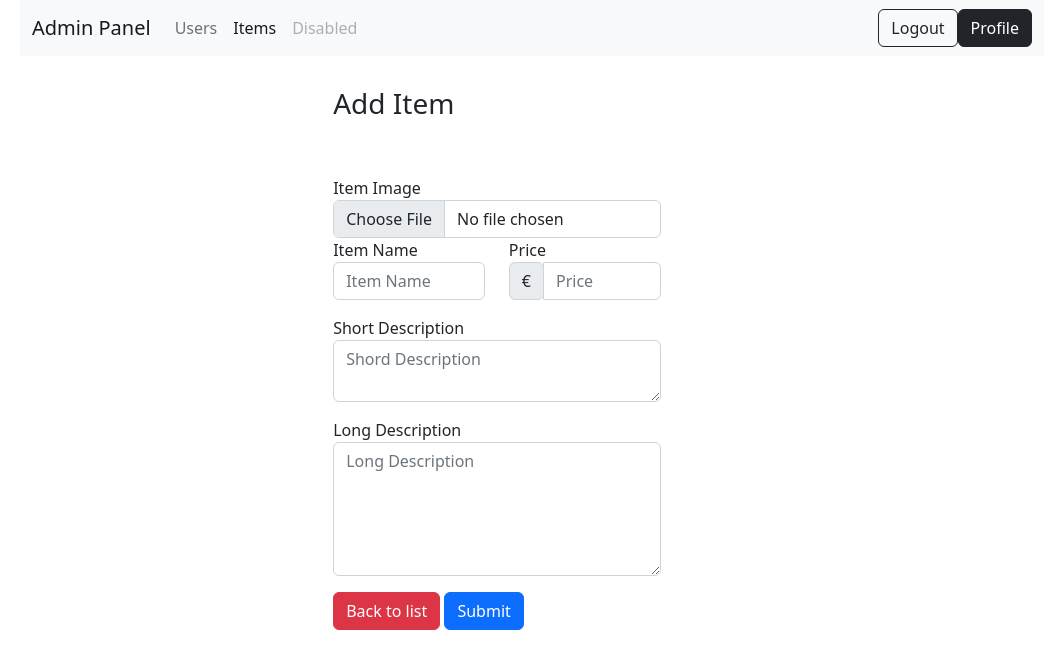
After one commit to romeJG/final-project-for-IT0049, a CodeIgniter app: page /database/admin/addItem/ in a window 1280 px wide. The commit adds this page. Shown: the top 669 px of the page, without its empty margins (108-1171 px from the left). Run offline with CodeIgniter, Linux system fonts and the light colour scheme; a user stored in the database is signed in; some libraries are stand-ins or nearby versions.

Commit message:
Admiin items panel
- Items can now be viewed
- Items can now be added
- Show all/active/inactive items

```diff
--- a/application/controllers/Admin.php
+++ b/application/controllers/Admin.php
@@ -8,7 +8,7 @@ class Admin extends CI_Controller
         //never load libraries or models in here.
         parent::__construct();
         $this->load->helper(array('form', 'url'));
-        $this->load->library(array('form_validation', 'session'));
+        $this->load->library(array('form_validation', 'session', 'upload', 'image_lib'));
         $this->load->model('admin_model');
     }
     public function index()
@@ -26,10 +26,12 @@ class Admin extends CI_Controller
         //gets the admin name and put it into a session.
         $adminName = $this->admin_model->getAdminName($adminEmail);
         $this->session->set_userdata(array('name' => $adminName));
+
         //loads the body of the admin home
         $data['users'] = $this->admin_model->getUsers();
         $this->load->view('admin/admin_home_view', $data);
     }
+
     //will kill the session of the admin
     public function killsess()
     {
@@ -58,19 +60,15 @@ class Admin extends CI_Controller
     }
     public function processEdit($id)
     {
-        //load database for checking if email is unique
         $this->load->database();
 
-        //set validatio rules
+        //set validation rules for inputs set_rules('nameInHTML', Error masage name to show, rules)
         $this->form_validation->set_rules('firstName', 'First Name', 'required');
         $this->form_validation->set_rules('lastName', 'Last Name', 'required');
-
         $this->form_validation->set_rules('email', 'Email', 'required');
         $this->form_validation->set_rules('number', 'Number', 'required|numeric');
-
         $this->form_validation->set_rules('birthday', 'Birthday', 'required');
         $this->form_validation->set_rules('gender', 'Gender', 'required');
-
         $this->form_validation->set_rules('address', 'Address', 'required');
 
 
@@ -80,28 +78,27 @@ class Admin extends CI_Controller
             $this->editUser($id);
         } else {
 
-            //Get form values
+            //Get form input values in the HTML
             // $this->input->post('atr NAME NG INPUT');
             $firstName = $this->input->post('firstName');
             $lastName = $this->input->post('lastName');
-
             $email = $this->input->post('email');
             $number = "63" . $this->input->post('number');
-
             $birthday = $this->input->post('birthday');
             $gender = $this->input->post('gender');
-
             $address = $this->input->post('address');
-            //insert user to users table and get id
-            $user['firstname'] = $firstName;
-            $user['lastname'] = $lastName;
-            $user['address'] = $address;
-            $user['number'] = $number;
-            $user['email'] = $email;
-            $user['gender'] = $gender;
-            $user['birthday'] = $birthday;
+            $user = array(
+                'firstname' => $firstName,
+                'lastname' => $lastName,
+                'address' => $address,
+                'number' => $number,
+                'email' => $email,
+                'gender' => $gender,
+                'birthday' => $birthday
+            );
             $this->admin_model->editUser($id, $user);
 
+            //setup the views
             $data['title'] = "Success | Admin";
             $data['active'] = "user";
             $data['user'] = $this->admin_model->getUser($id);
@@ -134,9 +131,81 @@ class Admin extends CI_Controller
         $this->load->view('admin/include/admin_nav_view', $data);
         $this->load->view('admin/confirm_delete_view', $data);
     }
-    public function processDelete($id)
+    public function processDeleteUser($id)
     {
         $this->admin_model->delete($id);
         $this->index();
     }
+
+    public function items($show)
+    {
+
+        $adminEmail = $this->session->userdata('email');
+        //redirect you home if you have no email in the session.
+        if (!$adminEmail) {
+            redirect('login');
+        }
+        $data['title'] = "Items | Admin";
+        $data['active'] = "items";
+        $this->load->view('admin/admin_header_view', $data);
+        $this->load->view('admin/include/admin_nav_view', $data);
+
+        //gets the items
+        $data['items'] = $this->admin_model->getItems($show);
+        $this->load->view('admin/admin_items_view', $data);
+    }
+    public function addItem()
+    {
+        $this->load->database();
+        $adminEmail = $this->session->userdata('email');
+        //redirect you home if you have no email in the session.
+        if (!$adminEmail) {
+            redirect('login');
+        }
+        $data['title'] = "Add Item | Admin";
+        $data['active'] = "items";
+        $this->load->view('admin/admin_header_view', $data);
+        $this->load->view('admin/include/admin_nav_view', $data);
+        $this->load->view('admin/admin_add_item_view');
+    }
+    public function processAddItem()
+    {
+        // Set configuration for the upload library
+        $image_config['upload_path'] = './uploads/images/';
+        $image_config['allowed_types'] = 'gif|jpg|png|jpeg|bmp';
+        //$config['max_size'] = '10000';
+        //$config['max_width'] = '10240';
+        //$config['max_height'] = '7680';
+        //$config['encrypt_name'] = TRUE;
+        $this->upload->initialize($image_config);
+
+        //Set form validation rules
+        $this->form_validation->set_rules('name', 'Item Name', 'required|is_unique[items.name]', array('is_unique' => 'This Item name already exists.'));
+        $this->form_validation->set_rules('price', 'Item Price', 'required|numeric');
+        $this->form_validation->set_rules('short_description', 'Item Short Description', 'required');
+        $this->form_validation->set_rules('description', 'Item Description', 'required');
+        //Run the form validation
+        if ($this->form_validation->run() == FALSE) {
+            $this->addItem();
+        } else {
+            //Upload image
+
+            if ($this->upload->do_upload('image')) {
+                $image_data = $this->upload->data();
+            } else {
+                $image_data['file_name'] = "wala ihh";
+            }
+            // Get the form data
+            $data = array(
+                'name' => $this->input->post('name'),
+                'price' => $this->input->post('price'),
+                'short_description' => $this->input->post('short_description'),
+                'description' => $this->input->post('description'),
+                'image' => $image_data['file_name']
+            );
+            $this->admin_model->saveItem($data);
+
+            $this->items("all");
+        }
+    }
 }
--- a/application/controllers/Home.php
+++ b/application/controllers/Home.php
@@ -14,12 +14,12 @@ class Home extends CI_Controller
 
     public function index()
     {
+        $this->redirectIfSessExist();
         $data['title'] = "Lukso Wands";
         $data['active'] = "home";
         $this->load->view('include/header_view', $data);
         $this->load->view('include/navbar_view', $data);
         $this->load->view('home_view');
-        $this->redirectIfSessExist();
     }
     public function redirectIfSessExist()
     {
--- a/application/models/Admin_model.php
+++ b/application/models/Admin_model.php
@@ -60,4 +60,24 @@ class Admin_model extends CI_Model
         $this->db->where($where);
         $this->db->delete('users');
     }
+    //gets the full table
+    public function getItems($show)
+    {
+        if ($show == "all") {
+            return $this->db->get('items')->result();
+        } else if ($show == "active") {
+            $where = array('is_active' => 1);
+            return $this->db->get_where('items', $where)->result();
+        } else if ($show == "inactive") {
+            $where = array('is_active' => 0);
+            return $this->db->get_where('items', $where)->result();
+        } else {
+            return $this->db->get('items')->result();
+        }
+    }
+
+    public function saveItem($data)
+    {
+        $this->db->insert('items', $data);
+    }
 }
--- /dev/null
+++ b/application/views/admin/admin_add_item_view.php
@@ -0,0 +1,68 @@
+<link rel="stylesheet" href="<?= base_url('assets/css/admin_home.css'); ?>">
+<div class="body">
+
+    <link rel="stylesheet" href="<?= base_url('assets/css/admin_home.css'); ?>">
+    <div class="row">
+        <div class="col-md-3"></div>
+        <div class="col-md-5">
+            <h3>Add Item</h3>
+        </div>
+    </div>
+    <div class="row">
+        <div class="col-md-3"></div>
+
+        <div class="col-md-5">
+            <?php echo form_open_multipart('Admin/processAddItem'); ?>
+            <form name="editForm" autocomplete="off">
+                <br>
+                <br>
+                <?php
+                if (validation_errors()) {
+                ?>
+                    <div class="alert alert-danger">
+                        <?php echo validation_errors(); ?>
+                    </div>
+                <?php
+                } ?>
+
+                <div class="row">
+                    <div class="col-mb-3">
+                        <label for="prod_name">Item Image</label>
+                        <input type="file" class="form-control" id="image" name="image">
+                    </div>
+                </div>
+
+                <div class="row">
+                    <div class="mb-3 col">
+                        <label for="prod_name">Item Name</label>
+                        <input type="text" autocomplete="off" class="form-control" id="name" name="name" placeholder="Item Name" value="<?php echo set_value('name'); ?>">
+                    </div>
+                    <div class="mb-3 col">
+                        <label for="prod_name">Price</label>
+                        <div class="input-group">
+                            <div class="input-group-prepend">
+                                <span class="input-group-text" id="inputGroup-sizing-default">€</span>
+                            </div>
+                            <input id="number" autocomplete="off" placeholder="Price" type="price" name="price" class="number form-control" aria-label="Default" aria-describedby="inputGroup-sizing-default" value="<?php echo set_value('price'); ?>">
+
+                        </div>
+                    </div>
+                </div>
+
+                <div class="row">
+                    <div class="mb-3 col">
+                        <label for="prod_name">Short Description</label>
+                        <textarea type="text" rows="2" class=" form-control" id="short_description" name="short_description" placeholder="Shord Description" value="<?php echo set_value('short_description'); ?>"></textarea>
+                    </div>
+                </div>
+                <div class="row">
+                    <div class="mb-3 col">
+                        <label for="prod_name">Long Description</label>
+                        <textarea type="text" rows="5" class="form-control" id="description" name="description" placeholder="Long Description" value="<?php echo set_value('description'); ?>"></textarea>
+                    </div>
+                </div>
+                <a type="a" class="btn btn-danger" href="<?= base_url('admin/items/all'); ?>">Back to list</a>
+                <button type="submit" class="btn btn-primary">Submit</button>
+            </form>
+        </div>
+    </div>
--- a/application/views/admin/confirm_delete_view.php
+++ b/application/views/admin/confirm_delete_view.php
@@ -55,7 +55,7 @@
                 </div>
             </div>
             <a type="a" class="btn btn-success" href="<?= base_url('admin'); ?>">Back to list</a>
-            <a type="a" class="btn btn-danger" href="<?= base_url('admin/processDelete/' . $user->id); ?>">Yes Delete it!</a>
+            <a type="a" class="btn btn-danger" href="<?= base_url('admin/processDeleteUser/' . $user->id); ?>">Yes Delete it!</a>
 
         </form>
     </div>
--- a/application/views/admin/include/admin_nav_view.php
+++ b/application/views/admin/include/admin_nav_view.php
@@ -13,7 +13,7 @@
                         <a class="nav-link <?php if ($active == "users") echo "active" ?>" aria-current="page" href="<?= base_url('admin'); ?>">Users</a>
                     </li>
                     <li class="nav-item">
-                        <a class="nav-link <?php if ($active == "items") echo "active" ?>" href="<?= base_url('admin/items'); ?>">Items</a>
+                        <a class="nav-link <?php if ($active == "items") echo "active" ?>" href="<?= base_url('admin/items/all'); ?>">Items</a>
                     </li>
                     <li class="nav-item">
                         <a class="nav-link disabled" href="#" tabindex="-1" aria-disabled="true">Disabled</a>
--- a/assets/css/admin_home.css
+++ b/assets/css/admin_home.css
@@ -7,3 +7,15 @@
 .body {
     padding: 3% 10% 0% 10%;
 }
+
+.item-img {
+    width: 100px;
+}
+
+.long-desc {
+    height: 90px;
+}
+
+.item-img-add {
+    height: 300px;
+}
```
Also changed, not shown: application/views/admin/admin_items_view.php (added, +54 -0 lines), uploads/images/Bellatrix-Lestranges-wand.jpg (added), uploads/images/Cedric-Diggorys-wand.jpg (added), uploads/images/Harry-Potters-wands.jpg (added), uploads/images/Hermione_Granger.jpg (added).
